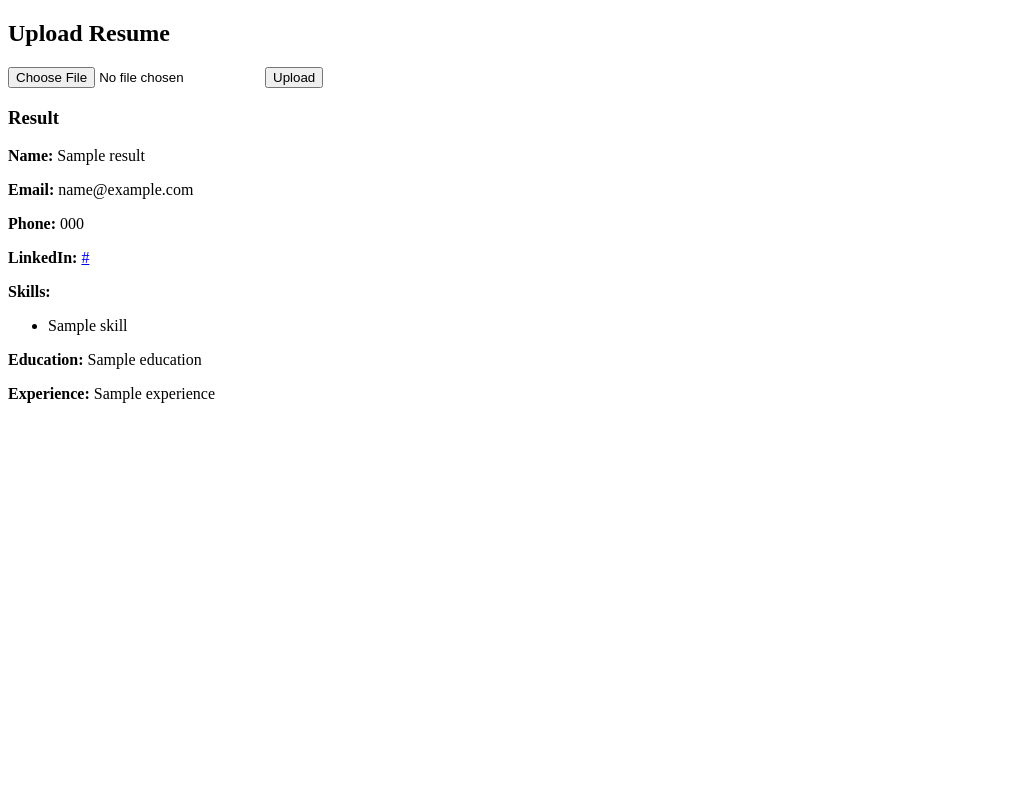
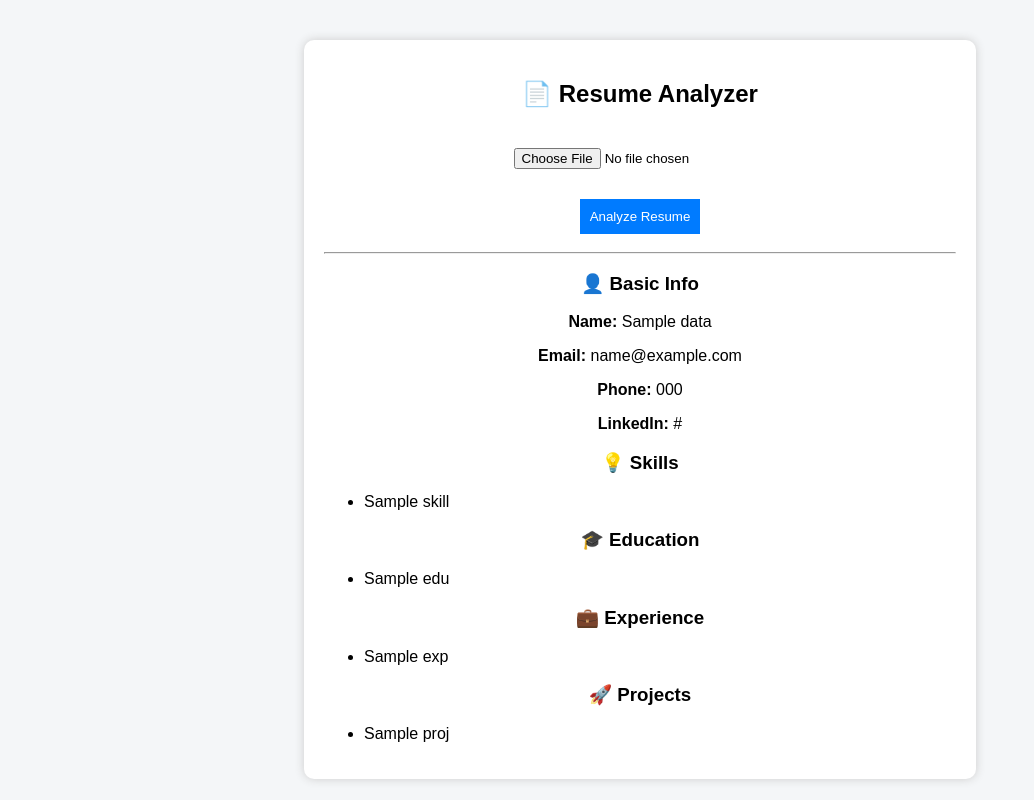
Before and after one commit to sakshichavan253/automated-analyzer, a Flask app: template templates/index.html in a window 1280 px wide. Shown: the whole page, without its empty margins (0-1034 px from the left). Run offline with Flask 3, Linux system fonts and the light colour scheme; the template is opened without the code that fills it: most values are stand-ins (such as "Sample title", 1, 10 or a date in 2020).

Commit message:
first commit

```diff
--- a/app.py
+++ b/app.py
@@ -3,47 +3,26 @@ import os
 from parser import ResumeParser
 
 app = Flask(__name__)
-
-UPLOAD_FOLDER = "uploads"
-app.config["UPLOAD_FOLDER"] = UPLOAD_FOLDER
-
-ALLOWED_EXTENSIONS = {"pdf", "docx"}
+app.config["UPLOAD_FOLDER"] = "uploads"
 
 parser = ResumeParser()
-
-def allowed_file(filename):
-    return "." in filename and filename.rsplit(".", 1)[1].lower() in ALLOWED_EXTENSIONS
 
 
 @app.route("/", methods=["GET", "POST"])
 def index():
-    result = None
-    error = None
+    data = None
 
     if request.method == "POST":
-
-        if "resume" not in request.files:
-            error = "No file uploaded"
-            return render_template("index.html", result=result, error=error)
-
         file = request.files["resume"]
 
-        if file.filename == "":
-            error = "No file selected"
-            return render_template("index.html", result=result, error=error)
-
-        if file and allowed_file(file.filename):
+        if file:
             filepath = os.path.join(app.config["UPLOAD_FOLDER"], file.filename)
-            os.makedirs(UPLOAD_FOLDER, exist_ok=True)  # ensure folder exists
             file.save(filepath)
 
-            result = parser.parse_file(filepath)
-        else:
-            error = "Only PDF and DOCX files allowed"
+            data = parser.parse_resume(filepath)
 
-    return render_template("index.html", result=result, error=error)
+    return render_template("index.html", data=data)
 
 
 if __name__ == "__main__":
-    os.makedirs(UPLOAD_FOLDER, exist_ok=True)
-    app.run(host="0.0.0.0", port=10000)
+    app.run(debug=True)
--- a/requirements.txt
+++ b/requirements.txt
@@ -1,4 +1,5 @@
 flask==2.3.3
+spacy==3.7.2
+pdfminer.six==20221105
+python-docx==1.1.0
 gunicorn==21.2.0
-spacy==3.7.2
-numpy==1.24.4
--- a/skills.json
+++ b/skills.json
@@ -1,7 +1,14 @@
-[
-  "python","java","c++","machine learning","deep learning","nlp",
-  "data science","flask","django","react","react.js",
-  "html","css","javascript","sql","mongodb",
-  "pandas","numpy","excel","power bi","tableau",
-  "communication","teamwork","leadership"
-]
+{
+  "skills": [
+    "python",
+    "java",
+    "html",
+    "css",
+    "javascript",
+    "react",
+    "node",
+    "sql",
+    "machine learning",
+    "data analysis"
+  ]
+}
--- a/templates/index.html
+++ b/templates/index.html
@@ -2,46 +2,94 @@
 <html>
 <head>
     <title>Resume Analyzer</title>
+    <style>
+        body {
+            font-family: Arial;
+            background: #f4f6f8;
+            text-align: center;
+        }
+
+        .container {
+            width: 50%;
+            margin: auto;
+            background: white;
+            padding: 20px;
+            margin-top: 40px;
+            border-radius: 10px;
+            box-shadow: 0px 0px 10px #ccc;
+        }
+
+        input, button {
+            padding: 10px;
+            margin: 10px;
+        }
+
+        button {
+            background: #007bff;
+            color: white;
+            border: none;
+            cursor: pointer;
+        }
+
+        button:hover {
+            background: #0056b3;
+        }
+
+        ul {
+            text-align: left;
+        }
+    </style>
 </head>
 <body>
 
-<h2>Upload Resume</h2>
+<div class="container">
+    <h2>📄 Resume Analyzer</h2>
 
     <form method="POST" enctype="multipart/form-data">
         <input type="file" name="resume" required>
-    <button type="submit">Upload</button>
+        <br>
+        <button type="submit">Analyze Resume</button>
     </form>
 
-<!-- ERROR MESSAGE -->
-{% if error %}
-<p style="color:red;"><b>{{ error }}</b></p>
-{% endif %}
+    {% if data %}
+        <hr>
 
-<!-- RESULT -->
-{% if result %}
-<h3>Result</h3>
+        <h3>👤 Basic Info</h3>
+        <p><b>Name:</b> {{ data.name }}</p>
+        <p><b>Email:</b> {{ data.email }}</p>
+        <p><b>Phone:</b> {{ data.phone }}</p>
+        <p><b>LinkedIn:</b> {{ data.linkedin }}</p>
 
-<p><b>Name:</b> {{ result.name }}</p>
-<p><b>Email:</b> {{ result.email }}</p>
-<p><b>Phone:</b> {{ result.phone }}</p>
-
-<p><b>LinkedIn:</b>
-<a href="{{ result.linkedin }}" target="_blank">
-    {{ result.linkedin }}
-</a>
-</p>
-
-<p><b>Skills:</b></p>
+        <h3>💡 Skills</h3>
         <ul>
-{% for skill in result.skills %}
+            {% for skill in data.skills %}
                 <li>{{ skill }}</li>
             {% endfor %}
         </ul>
 
-<p><b>Education:</b> {{ result.education }}</p>
-<p><b>Experience:</b> {{ result.experience }}</p>
+        <h3>🎓 Education</h3>
+        <ul>
+            {% for edu in data.education %}
+                <li>{{ edu }}</li>
+            {% endfor %}
+        </ul>
+
+        <h3>💼 Experience</h3>
+        <ul>
+            {% for exp in data.experience %}
+                <li>{{ exp }}</li>
+            {% endfor %}
+        </ul>
+
+        <h3>🚀 Projects</h3>
+        <ul>
+            {% for proj in data.projects %}
+                <li>{{ proj }}</li>
+            {% endfor %}
+        </ul>
 
     {% endif %}
+</div>
 
 </body>
 </html>
```
Also changed, not shown: parser.py (+73 -69 lines), 11 other files. Lines whose indentation alone changed are shown as unchanged.
